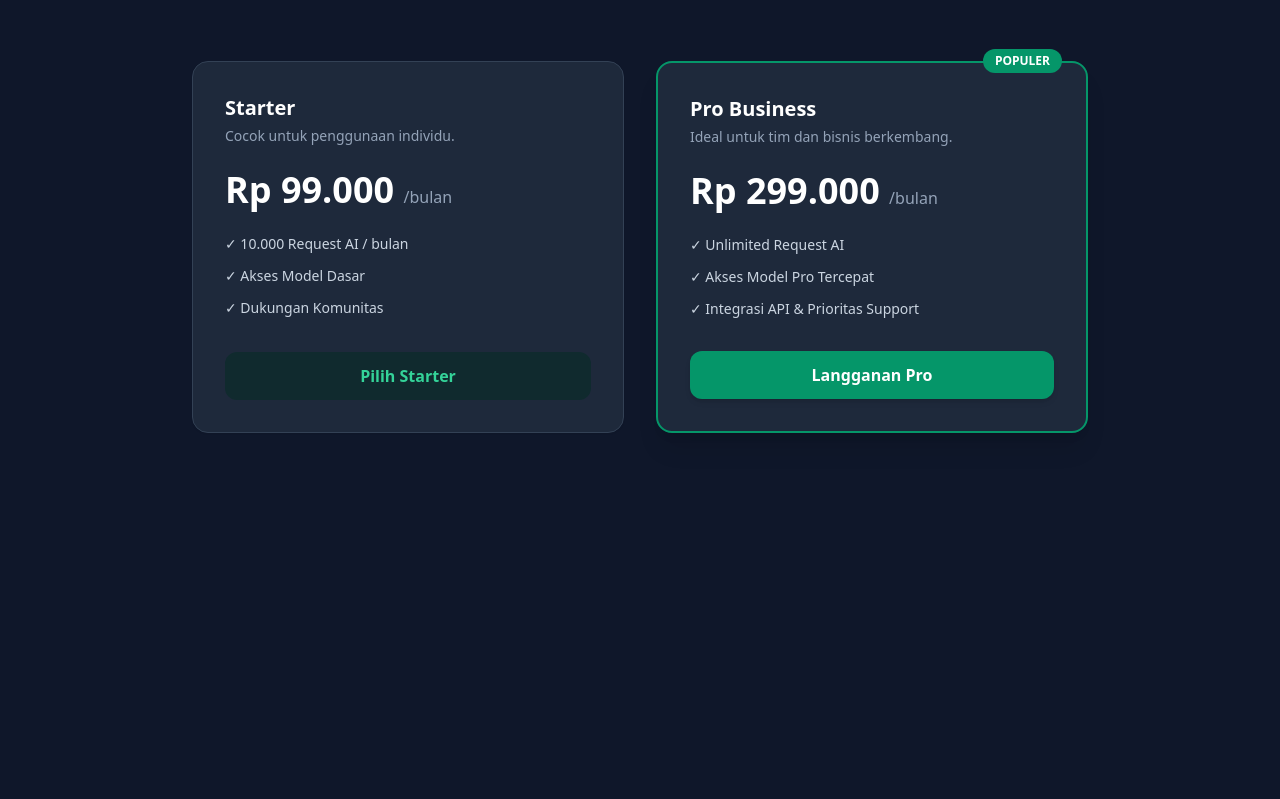
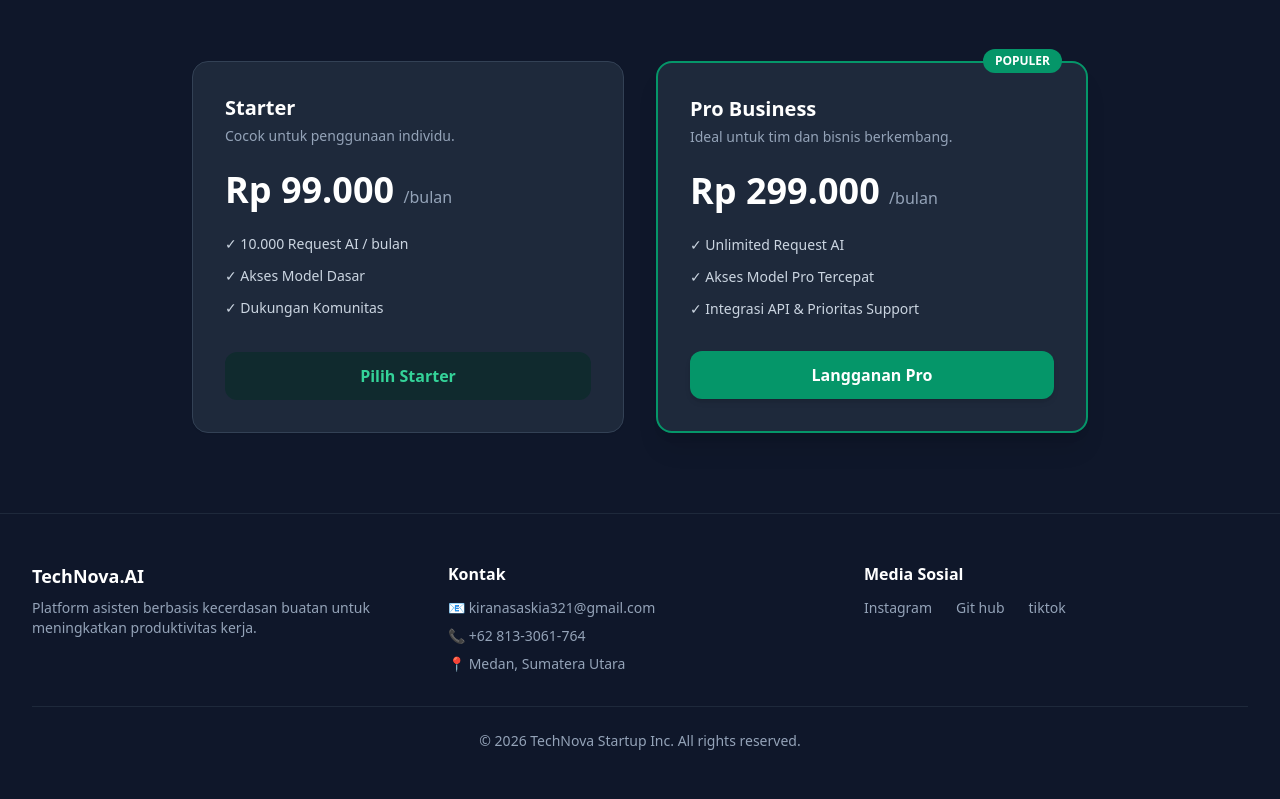
Before and after one commit to kiranasaskia321-blip/latihan_tailwind_sazkiakiranaa, a plain HTML site: page index.html in a window 1280 px wide. Shown: the part 1262-2061 px from the top of the page. Before the commit the page ends 1775 px from the top, so only its background shows below. Drawn offline with nearby package versions, Linux system fonts and the light colour scheme.

Commit message:
Update index.html
menambahkan footer

```diff
--- a/index.html
+++ b/index.html
@@ -274,6 +274,64 @@ Langganan Pro
 </div>
 </section>
 
+<!-- ==========================================
+5. FOOTER (Media Sosial, Kontak, Copyright)
+========================================== -->
+<footer id="footer" class="border-t border-slate-200 dark:border-slate-800 bg-white dark:bg-slate-900 py-12">
+
+<div class="max-w-7xl mx-auto px-4 sm:px-6 lg:px-8">
+
+<div class="grid grid-cols-1 md:grid-cols-3 gap-8 text-center md:text-left">
+
+<!-- Info Startup -->
+<div>
+<span class="text-lg font-bold text-slate-900 dark:text-white">
+TechNova.AI
+</span>
+
+<p class="text-sm text-slate-500 dark:text-slate-400 mt-2">
+Platform asisten berbasis kecerdasan buatan untuk meningkatkan produktivitas kerja.
+</p>
+</div>
+
+<!-- Informasi Kontak -->
+<div>
+<h3 class="font-semibold text-slate-900 dark:text-white mb-3">Kontak</h3>
+<ul class="space-y-2 text-sm text-slate-500 dark:text-slate-400">
+<li>📧 kiranasaskia321@gmail.com</li>
+<li>📞 +62 813-3061-764</li>
+<li>📍 Medan, Sumatera Utara</li>
+</ul>
+</div>
+
+<!-- Media Sosial -->
+<div>
+<h3 class="font-semibold text-slate-900 dark:text-white mb-3">Media Sosial</h3>
+<div class="flex justify-center md:justify-start space-x-6 text-sm text-slate-500 dark:text-slate-400">
+<a href="https://www.instagram.com/breakfrmtrntoo__?gwpx=M245ejM0c3RudGl1" class="hover:text-emerald-600 dark:hover:text-emerald-400 transition">Instagram</a>
+<a href="https://github.com/kiranasaskia321-blip" class="hover:text-emerald-600 dark:hover:text-emerald-400 transition">Git hub</a>
+<a href="https://www.tiktok.com/@ply4vcehrtfelt?_r=1&_t=ZS-9Bj3YSRUvSc" class="hover:text-emerald-600 dark:hover:text-emerald-400 transition">tiktok</a>
+</div>
+</div>
+
+</div>
+
+<!-- Copyright -->
+<div class="border-t border-slate-200 dark:border-slate-800 mt-8 pt-6 text-center text-sm text-slate-500 dark:text-slate-400">
+© 2026 TechNova Startup Inc. All rights reserved.
+</div>
+
+</div>
+</footer>
+
+<script>
+// Burger menu untuk tampilan mobile
+function toggleMenu() {
+const menu = document.getElementById('menu');
+menu.classList.toggle('hidden');
+menu.classList.toggle('flex');
+}
+</script>
 
 </body>
 </html>
```
